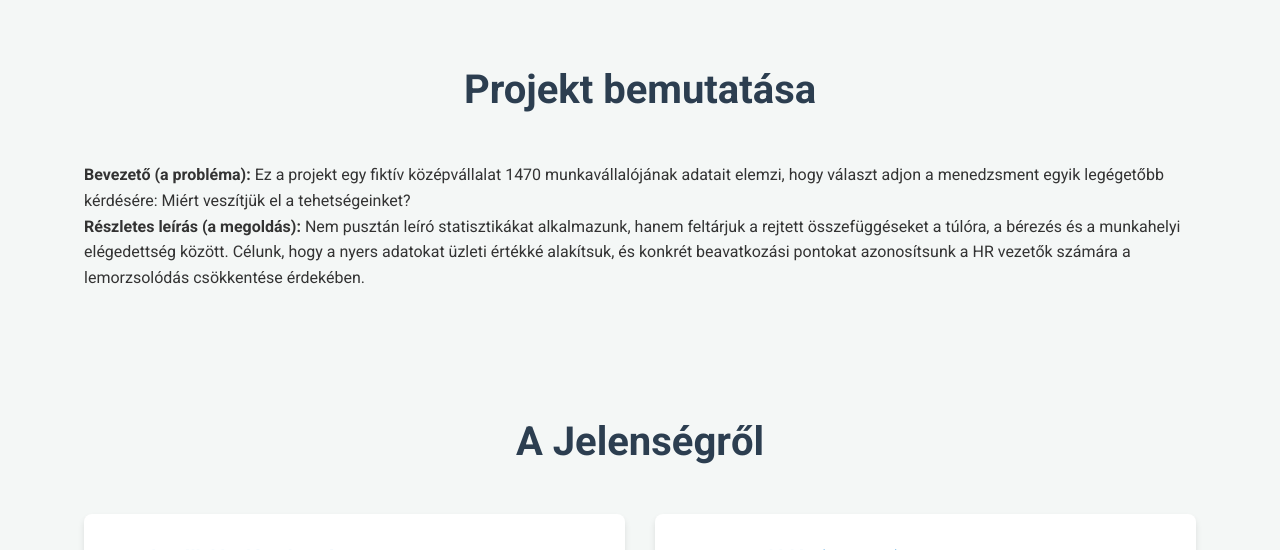
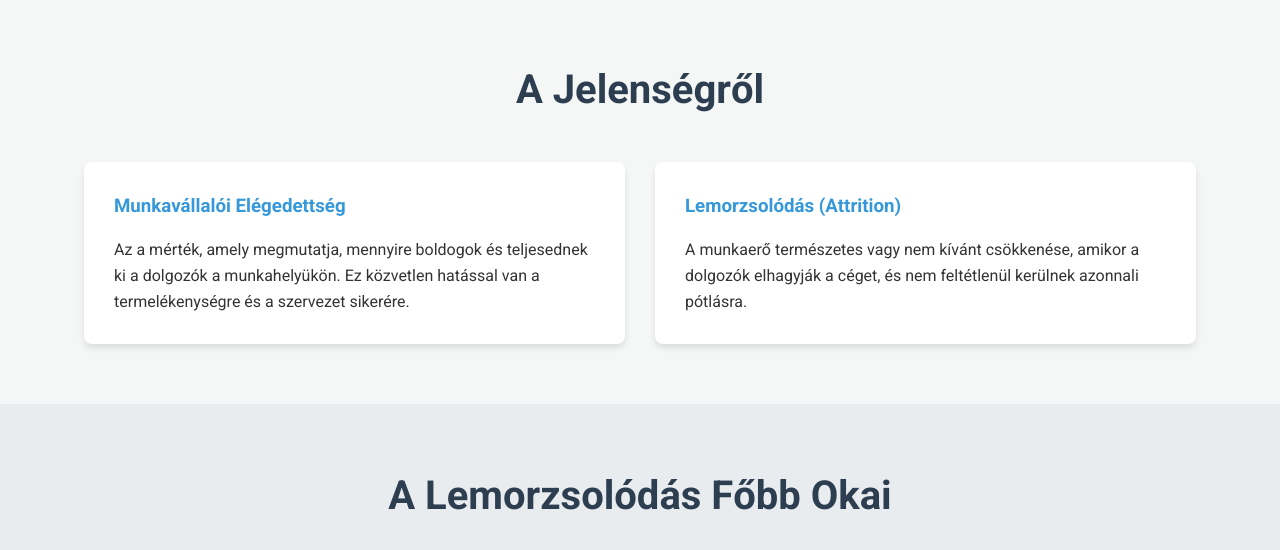
Before and after one commit to Lorand-ubb/BI-Projekt, a plain HTML site: page index.html in a window 1280 px wide. Shown: the part 712-1262 px from the top of the page. Drawn offline with Linux system fonts and the light colour scheme; a script that the page names is missing.

Commit message:
Add files via upload

```diff
--- a/index.html
+++ b/index.html
@@ -32,16 +32,6 @@
             <h1>Munkavállalói Elégedettség és Lemorzsolódás</h1>
             <p>Fedezze fel az összefüggéseket a munkahelyi légkör és a fluktuáció között.</p>
             <a href="#about" class="btn">Tudjon meg többet</a>
-        </div>
-    </section>
-
-    <section class="section">
-        <div class="container">
-            <div class="text-content">
-                <h2>Projekt bemutatása</h2>
-                <p><strong>Bevezető (a probléma):</strong> Ez a projekt egy fiktív középvállalat 1470 munkavállalójának adatait elemzi, hogy választ adjon a menedzsment egyik legégetőbb kérdésére: Miért veszítjük el a tehetségeinket?</p>
-                <p><strong>Részletes leírás (a megoldás):</strong> Nem pusztán leíró statisztikákat alkalmazunk, hanem feltárjuk a rejtett összefüggéseket a túlóra, a bérezés és a munkahelyi elégedettség között. Célunk, hogy a nyers adatokat üzleti értékké alakítsuk, és konkrét beavatkozási pontokat azonosítsunk a HR vezetők számára a lemorzsolódás csökkentése érdekében.</p>
-            </div>
         </div>
     </section>
 
```
